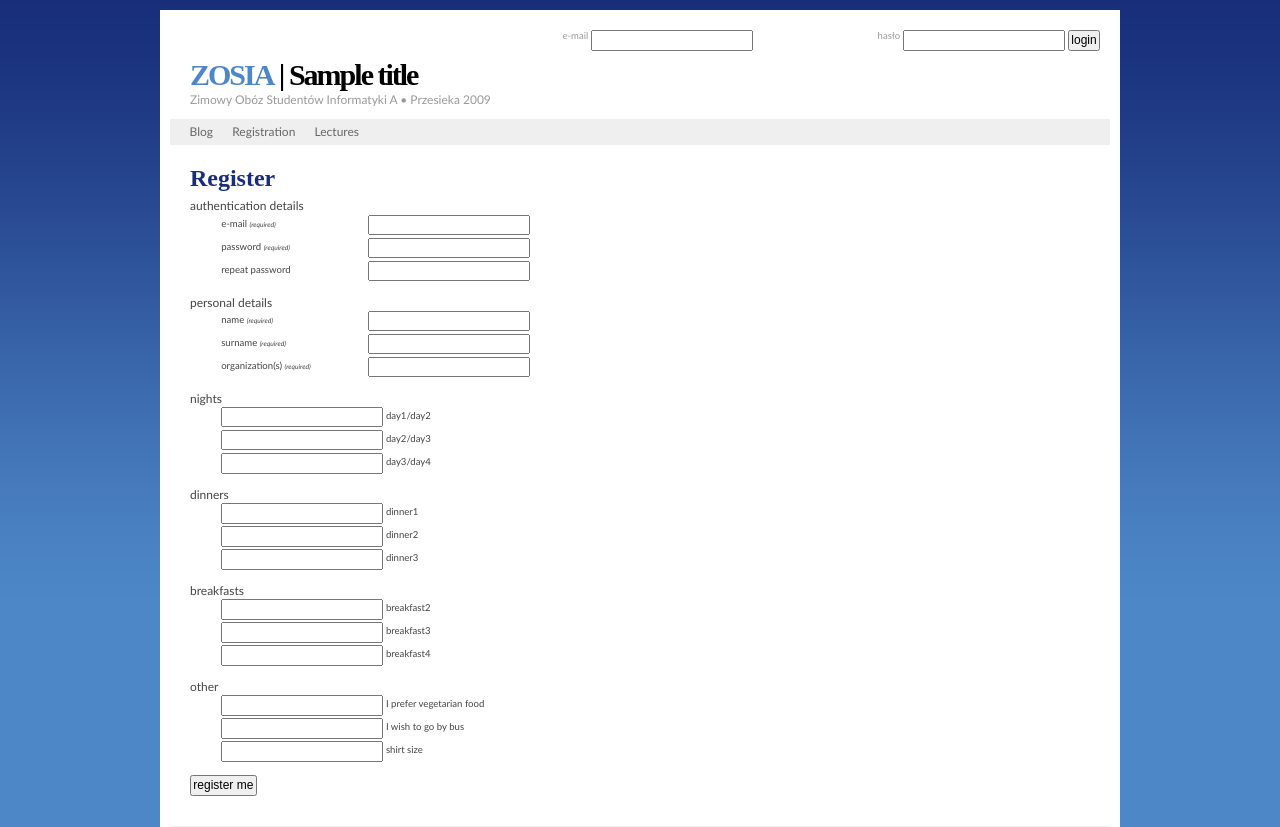
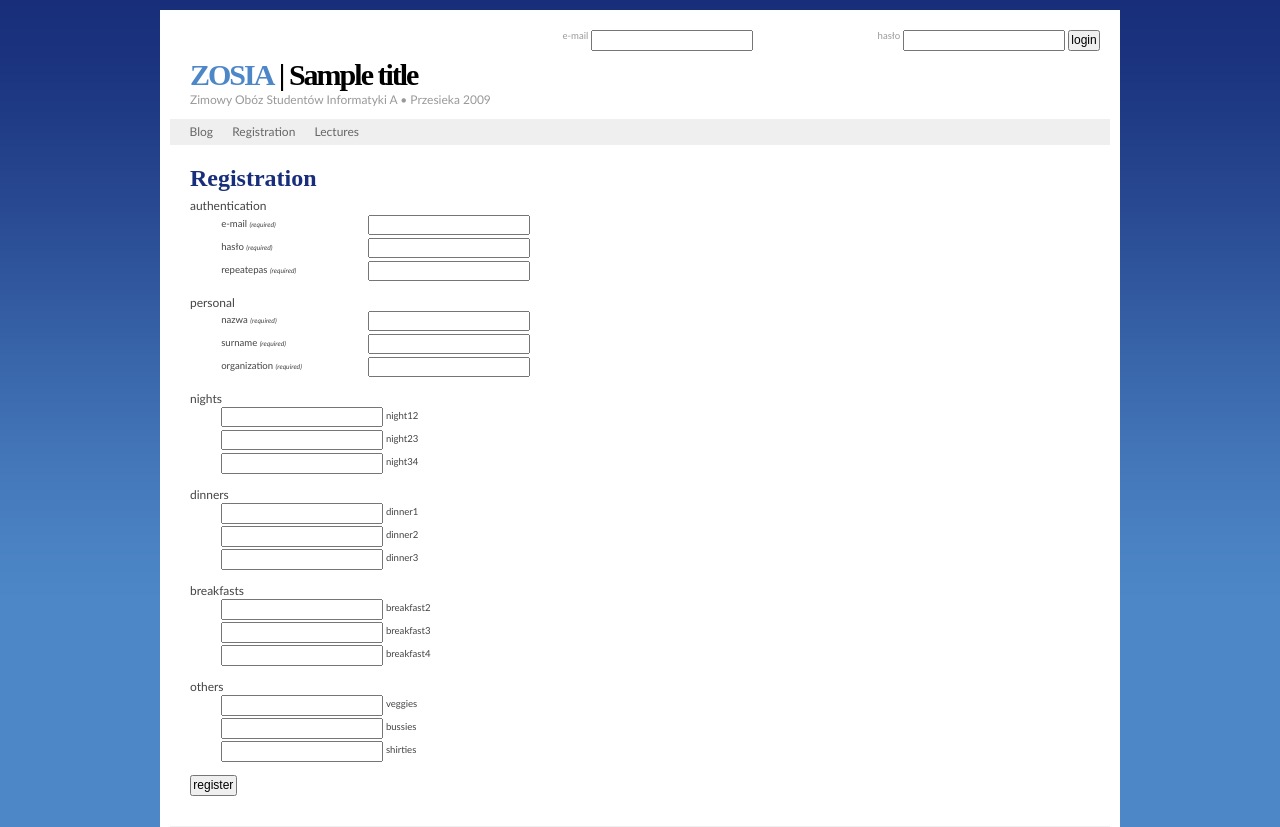
Before and after one commit to dreamer/zapisy_zosia, a Django app: template registration/templates/register_form.html in a window 1280 px wide. Shown: the top 827 px of the page. Run offline with Django 3.2, Linux system fonts and the light colour scheme; the template is opened without the code that fills it: most values are stand-ins (such as "Sample title", 1, 10 or a date in 2020); form fields are guessed from the names that the template uses.

Commit message:
translations (blog, registration)

```diff
--- a/blog/templates/blog.html
+++ b/blog/templates/blog.html
@@ -36,6 +36,8 @@ Tu są pewne Bardzo Ważne Daty (chronologicznie):
 </ul>
 <h3>Sponsorzy</h3>
 <p>
-Jakiś jest pewnie.
+<img src='http://mrc.yebood.com/forum/google.png' alt='google'>
+<br />
+<img src='http://mrc.yebood.com/forum/sponsor.jpg' alt='enlarge'>
 </p>
 {% endblock %}
--- a/common/templates/bye.html
+++ b/common/templates/bye.html
@@ -1,8 +1,9 @@
 {% extends "index.html"%}
+{% load i18n %}
 
 {% block content %}
-<h2>Bye bye!</h2>
+<h2>{% trans "bye" %}</h2>
 
-Thank you for spending some quality time with us ;)
+{% trans "thanks for visit"%}
 
 {% endblock %}
--- a/lectures/templates/lectures.html
+++ b/lectures/templates/lectures.html
@@ -79,7 +79,7 @@ ul.errorlist {
                 {% endfor %}
                 </ul>
                 {% endif %}
-            <label for="id_duration">{% trans "Duration" %}<span>{% trans "(in minutes)" %}</span></label>
+            <label for="id_duration">{% trans "duraszatan" %}<span>{% trans "inminutes" %}</span></label>
             {{ lecture_proposition_form.duration }}
             </li>
             <li>
@@ -89,7 +89,7 @@ ul.errorlist {
                     <li>{{error|escape}}</li>
                 {% endfor %}
                 {% endif %}
-                <label for="id_abstract">{% trans "Abstract" %}</label>
+                <label for="id_abstract">{% trans "Abstract" %}<span>{% trans "(max chars)" %}</span></label>
             {{ lecture_proposition_form.abstract }}
             </li>
         </ol>
--- a/registration/templates/register_form.html
+++ b/registration/templates/register_form.html
@@ -1,4 +1,5 @@
 {% extends "index.html"%}
+{% load i18n %}
 
 {% block javascript %}
 function add_select_form() {
@@ -40,11 +41,11 @@ form_onload()
 {% endblock onload %}
 
 {% block content %}
-<h2>Register</h2>
+<h2>{% trans "Registration" %}</h2>
 
 <form action="." method="post" id="register_form">
     <fieldset>
-        <legend>authentication details</legend>
+        <legend>{% trans "authentication" %}</legend>
         <ol>
             <li>
                 {% if form.email.errors %}
@@ -54,7 +55,7 @@ form_onload()
                 {% endfor %}
                 </ul>
                 {% endif %}
-            <label for="id_email">e-mail <span>(required)</span></label>
+            <label for="id_email">e-mail <span>{% trans "(required)" %}</span></label>
             {{ form.email }}
             </li>
             <li>
@@ -65,7 +66,7 @@ form_onload()
                 {% endfor %}
                 </ul>
                 {% endif %}
-                <label for="id_password">password <span>(required)</span></label>
+                <label for="id_password">{% trans "password" %} <span>{% trans "(required)" %}</span></label>
                 {{ form.password }}
             </li>
             <li>
@@ -76,13 +77,13 @@ form_onload()
                 {% endfor %}
                 </ul>
                 {% endif %}
-                <label for="id_password2">repeat password</label>
+                <label for="id_password2">{% trans "repeatepas" %} <span>{% trans "(required)" %}</span></label>
                 {{ form.password2 }}
             </li>
         </ol>
     </fieldset>
     <fieldset>
-        <legend>personal details</legend>
+        <legend>{% trans "personal" %}</legend>
         <ol>
             <li>
                 {% if form.name.errors %}
@@ -92,7 +93,7 @@ form_onload()
                 {% endfor %}
                 </ul>
                 {% endif %}
-                <label for="id_name">name <span>(required)</span></label>
+                <label for="id_name">{% trans "name" %} <span>{% trans "(required)" %}</span></label>
                 {{ form.name }}
             </li>
             <li>
@@ -103,7 +104,7 @@ form_onload()
                 {% endfor %}
                 </ul>
                 {% endif %}
-                <label for="id_surname">surname <span>(required)</span></label>
+                <label for="id_surname">{% trans "surname" %} <span>{% trans "(required)" %}</span></label>
                 {{ form.surname }}
             </li>
             <li>
@@ -116,12 +117,12 @@ form_onload()
                 </ul>
                 {% endif %}
                 <label for="id_organization_1">
-                   organization(s) <span>(required)</span>
+                   {% trans "organization" %} <span>{% trans "(required)" %}</span>
                 </label>
                 {{ form.organization_1 }}
                 <span id="id_add_org_1" class="hidden">
                     <input type="text" id="id_new_org" />
-                    <button type="button" id="id_add_btn_1">add</button>
+                    <button type="button" id="id_add_btn_1">{% trans "add" %}</button>
                 </span>
             </li>
             <!-- TODO: temporary hack (hi, every1 :) )
@@ -139,7 +140,7 @@ form_onload()
         </ol>
     </fieldset>
     <fieldset>
-        <legend>nights</legend>
+        <legend>{% trans "nights" %}</legend>
         <ol>
             {% if form.day_3.errors %}
             <ul class="errorlist">
@@ -149,59 +150,59 @@ form_onload()
             </ul>
             {% endif %}
             <li>
-            {{ form.day_1 }} <label for="id_day_1">day1/day2</label>
+            {{ form.day_1 }} <label for="id_day_1">{% trans "night12" %}</label>
             </li>
             <li>
-            {{ form.day_2 }} <label for="id_day_2">day2/day3</label>
+            {{ form.day_2 }} <label for="id_day_2">{% trans "night23" %}</label>
             </li>
             <li>
-            {{ form.day_3 }} <label for="id_day_3">day3/day4</label>
+            {{ form.day_3 }} <label for="id_day_3">{% trans "night34" %}</label>
             </li>
         </ol>
     </fieldset>
     <fieldset>
-        <legend>dinners</legend>
+        <legend>{% trans "dinners" %}</legend>
         <ol>
             <li>
-            {{ form.dinner_1}} <label for="id_dinner_1">dinner1</label>
+            {{ form.dinner_1}} <label for="id_dinner_1">{% trans "dinner1" %}</label>
             </li>
             <li>
-            {{ form.dinner_2}} <label for="id_dinner_2">dinner2</label>
+            {{ form.dinner_2}} <label for="id_dinner_2">{% trans "dinner2" %}</label>
             </li>
             <li>
-            {{ form.dinner_3}} <label for="id_dinner_3">dinner3</label>
+            {{ form.dinner_3}} <label for="id_dinner_3">{% trans "dinner3" %}</label>
             </li>
         </ol>
     </fieldset>
     <fieldset>
-        <legend>breakfasts</legend>
+        <legend>{% trans "breakfasts" %}</legend>
         <ol>
             <li>
-            {{ form.breakfast_2 }} <label for="id_breakfast_2">breakfast2</label>
+            {{ form.breakfast_2 }} <label for="id_breakfast_2">{% trans "breakfast2" %}</label>
             </li>
             <li>
-            {{ form.breakfast_3 }} <label for="id_breakfast_3">breakfast3</label>
+            {{ form.breakfast_3 }} <label for="id_breakfast_3">{% trans "breakfast3" %}</label>
             </li>
             <li>
-            {{ form.breakfast_4 }} <label for="id_breakfast_4">breakfast4</label>
+            {{ form.breakfast_4 }} <label for="id_breakfast_4">{% trans "breakfast4" %}</label>
             </li>
         </ol>
     </fieldset>
     <fieldset>
-        <legend>other</legend>
+        <legend>{% trans "others" %}</legend>
         <ol>
             <li>
-            {{ form.vegetarian }}  <label for="id_vegetarian">I prefer vegetarian food</label>
+            {{ form.vegetarian }}  <label for="id_vegetarian">{% trans "veggies" %}</label>
             </li>
             <li>
-            {{ form.bus }}  <label for="id_bus">I wish to go by bus</label>
+            {{ form.bus }}  <label for="id_bus">{% trans "bussies" %}</label>
             </li>
             <li>
-            {{ form.shirt_size}}  <label for="id_shirt_size">shirt size</label>
+            {{ form.shirt_size}}  <label for="id_shirt_size">{% trans "shirties" %}</label>
             </li>
         </ol>
     </fieldset>
-    <fieldset><input type="submit" value="register me" /></fieldset>
+    <fieldset><input type="submit" value="{% trans "register" %}" /></fieldset>
 </form>
 
 {% endblock content %}
--- a/registration/templates/thanks.html
+++ b/registration/templates/thanks.html
@@ -1,8 +1,9 @@
 {% extends "index.html"%}
+{% load i18n %}
 
 {% block content %}
-<h2>Thanks</h2>
+<h2>{% trans "tyouregister" %}</h2>
 
-You should probably click on something in mail here (but it's not sent yet, don't bother)
+{% trans "checkmail" %}
 
 {% endblock %}
```
Also changed, not shown: common/templates/login.html (+6 -5 lines), locale/pl/LC_MESSAGES/django.po, 1 other file.
